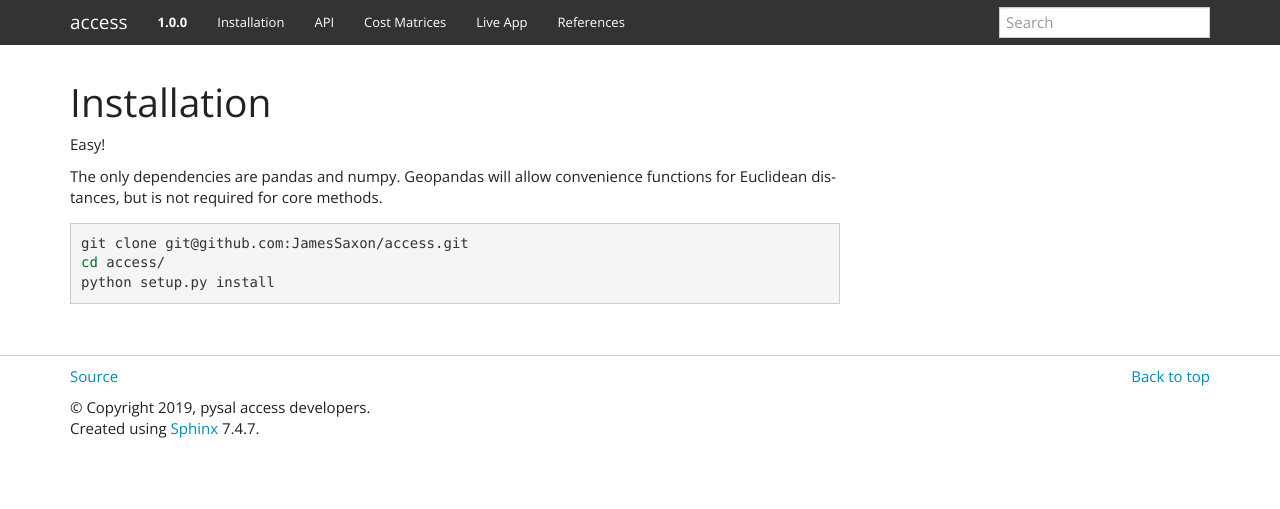
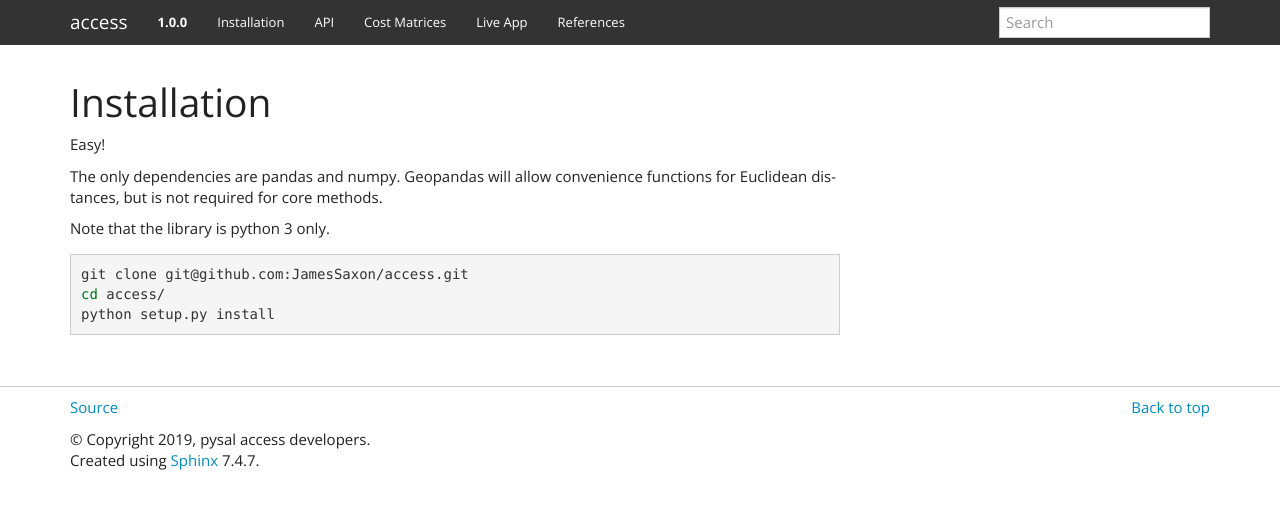
Before and after one commit to pysal/access, a Sphinx documentation site: the page built from docs/installation.rst, in a window 1280 px wide. Shown: the top 509 px of the page. Built offline with Sphinx 7.4.7, drawn with Linux system fonts in a browser that asks for light colours.

Commit message:
Update installation.rst

```diff
--- a/docs/installation.rst
+++ b/docs/installation.rst
@@ -8,6 +8,8 @@ Easy!
 The only dependencies are pandas and numpy.
 Geopandas will allow convenience functions for Euclidean distances, but is not required for core methods.
 
+Note that the library is python 3 only.
+
 .. code-block:: bash
 
   git clone git@github.com:JamesSaxon/access.git
```
